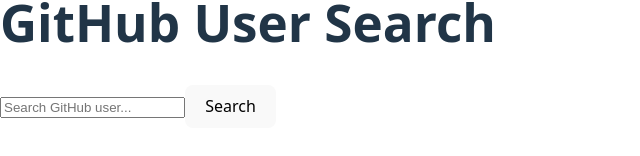
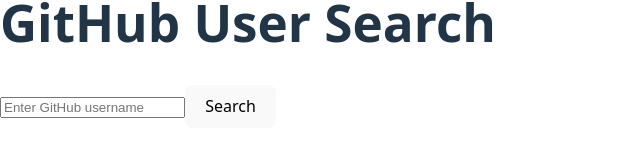
Before and after one commit to kevinmutwiri/alx-fe-reactjs, a React (Vite) app in the folder github-user-search/: page / in a window 1280 px wide. Shown: the part 356-512 px from the top of the page, without its empty margins (0-640 px from the left). Built offline with nearby package versions, Linux system fonts and the light colour scheme.

Commit message:
Integrate GitHub API and Create Basic Search Feature

```diff
--- a/github-user-search/src/App.jsx
+++ b/github-user-search/src/App.jsx
@@ -1,29 +1,11 @@
-import React, { useState } from 'react';
-import SearchBar from './components/SearchBar';
-import UserCard from './components/UserCard';
-import { fetchGitHubUser } from './services/githubService';
+import React from 'react';
+import Search from './components/Search';
 
 function App() {
-  const [user, setUser] = useState(null);
-  const [error, setError] = useState('');
-
-  const handleSearch = async (username) => {
-    try {
-      setError('');
-      const data = await fetchGitHubUser(username);
-      setUser(data);
-    } catch (err) {
-      setUser(null);
-      setError('User not found');
-    }
-  };
-
   return (
     <div className="App">
       <h1>GitHub User Search</h1>
-      <SearchBar onSearch={handleSearch} />
-      {error && <p>{error}</p>}
-      <UserCard user={user} />
+      <Search />
     </div>
   );
 }
--- /dev/null
+++ b/github-user-search/src/components/Search.jsx
@@ -0,0 +1,57 @@
+import React, { useState } from 'react';
+import { fetchUserData } from '../services/githubService';
+
+const Search = () => {
+    const [query, setQuery] = useState('');
+    const [user, setUser] = useState(null);
+    const [loading, setLoading] = useState(false);
+    const [error, setError] = useState('');
+
+    const handleSubmit = async (e) => {
+        e.preventDefault();
+        if (!query.trim()) return;
+
+        setLoading(true);
+        setError('');
+        setUser(null);
+
+        try {
+            const data = await fetchUserData(query);
+            setUser(data);
+        } catch (err) {
+            setError('Looks like we can’t find the user');
+        } finally {
+            setLoading(false);
+        }
+    };
+
+    return (
+        <div className="search-container">
+            <form onSubmit={handleSubmit}>
+                <input
+                    type="text"
+                    placeholder="Enter GitHub username"
+                    value={query}
+                    onChange={(e) => setQuery(e.target.value)}
+                />
+                <button type="submit">Search</button>
+            </form>
+
+            <div className="results">
+                {loading && <p>Loading...</p>}
+                {error && <p style={{ color: 'red' }}>{error}</p>}
+                {user && (
+                    <div className="user-info">
+                        <img src={user.avatar_url} alt={user.login} width={100} />
+                        <h3>{user.name || user.login}</h3>
+                        <a href={user.html_url} target="_blank" rel="noopener noreferrer">
+                            View GitHub Profile
+                        </a>
+                    </div>
+                )}
+            </div>
+        </div>
+    );
+};
+
+export default Search;
--- a/github-user-search/src/services/githubService.js
+++ b/github-user-search/src/services/githubService.js
@@ -2,10 +2,10 @@
 
 const BASE_URL = 'https://api.github.com/users';
 
-export const fetchGitHubUser = async (username) => {
+export const fetchUserData = async (username) => {
     const headers = {};
+    const token = import.meta.env.VITE_APP_GITHUB_API_KEY;
 
-    const token = import.meta.env.VITE_APP_GITHUB_API_KEY;
     if (token) {
         headers.Authorization = `token ${token}`;
     }
```
